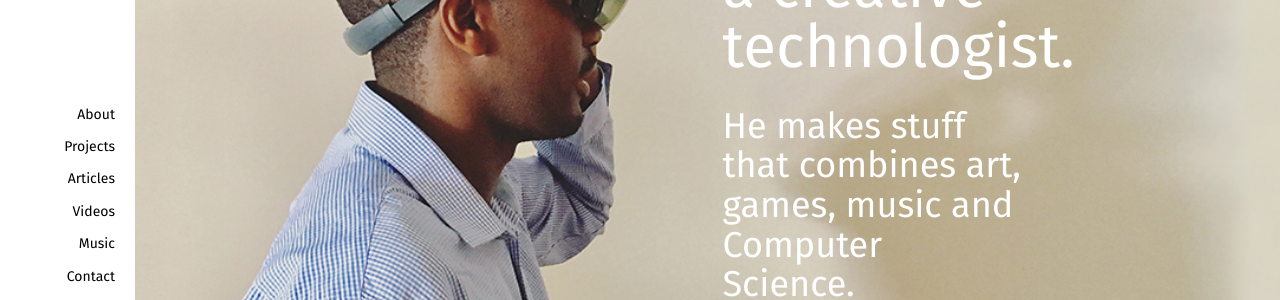
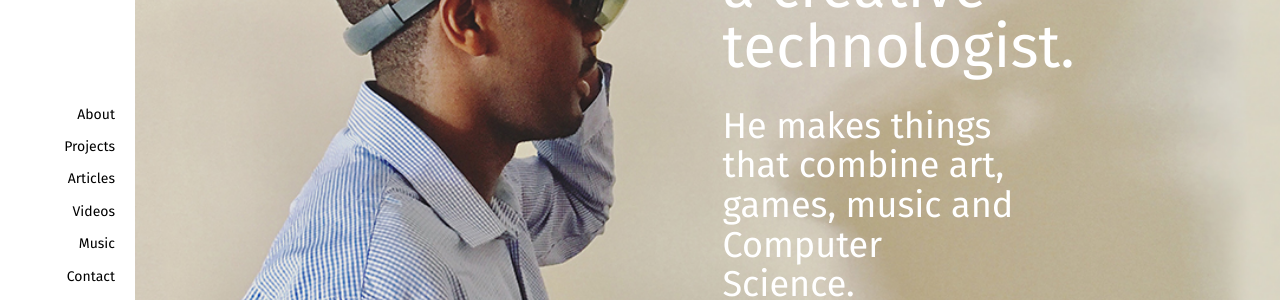
Before and after one commit to Highfather87/Highfather87.github.io, a Jekyll site: the page built from index.html, in a window 1280 px wide and 900 px high. Shown: the part 263-563 px from the top of the window. Built offline with Jekyll 4.4.1, drawn with Linux system fonts in a browser that asks for light colours; Markdown is read by kramdown in place of the engine named in the settings.

Commit message:
about section update

```diff
--- a/_includes/section-about.html
+++ b/_includes/section-about.html
@@ -1,2 +1,2 @@
-<section id="about-me" class="about"><div class="flex flex--center"><div class="col-1 push-right"><h2>Mark Mushiva is a creative technologist.</h2><p class="home-lead">He makes stuff that combines art, games, music and <span class="akira">Computer Science.</span></p>
+<section id="about-me" class="about"><div class="flex flex--center"><div class="col-1 push-right"><h2>Mark Mushiva is a creative technologist.</h2><p class="home-lead">He makes things that combine art, games, music and <span class="akira">Computer Science.</span></p>
 <a href="#" class="cv">View my full CV</a></div></div></section>
```
